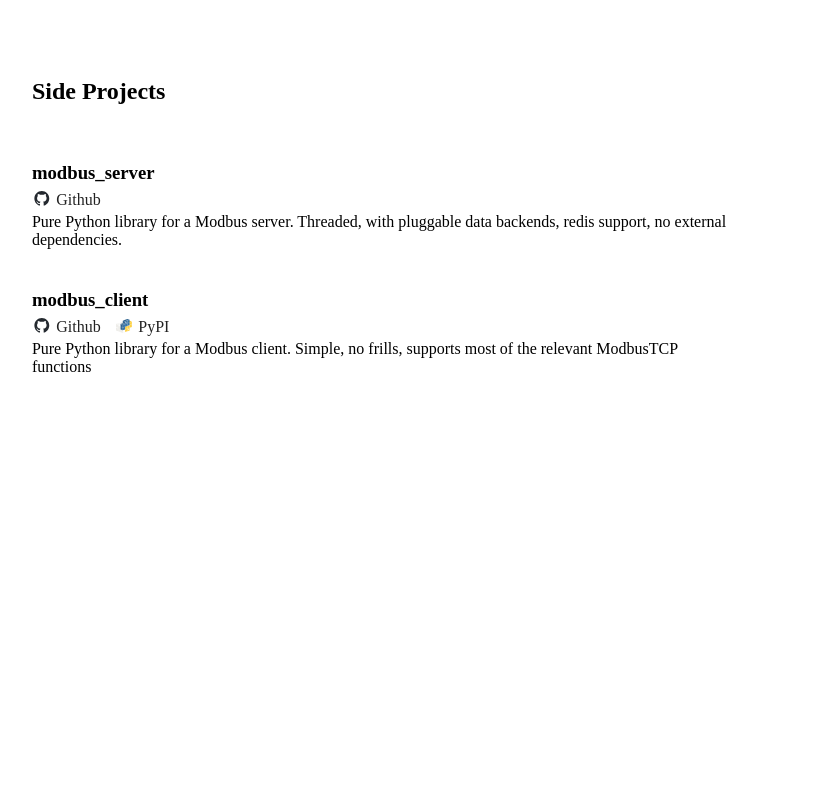
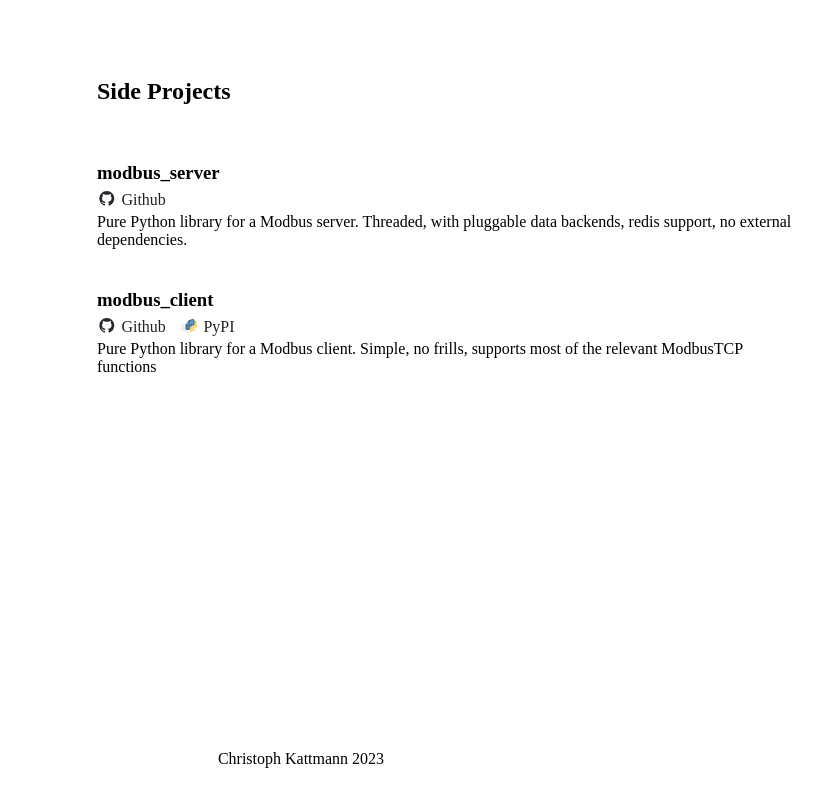
Before and after one commit to ckattmann/personal_site, a plain HTML site: page index.html in a window 1280 px wide. Shown: the part 1682-2482 px from the top of the page, without its empty margins (339-1160 px from the left). Before the commit the page ends 2400 px from the top, so only its background shows below. Drawn offline with Linux system fonts and the light colour scheme.

Commit message:
Fixed Footer CSS

```diff
--- a/index.html
+++ b/index.html
@@ -60,7 +60,7 @@
     </div>
 
     <footer>
-        Christoph Kattmann
+        Christoph Kattmann 2023
     </footer>
 
     <!-- Main CSS -->
@@ -68,12 +68,14 @@
         body {
             margin: 0;
             display: flex;
+            flex-direction: column;
             justify-content: center;
-
+            align-items: center;
         }
 
         #container {
             display: flex;
+            justify-content: center;
             max-width: 1000px;
 
         }
@@ -130,6 +132,10 @@
         .section-item p {
             margin-top: 0;
             margin-bottom: 0.2em;
+        }
+
+        footer {
+            margin: 2em 0;
         }
     </style>
 
```
